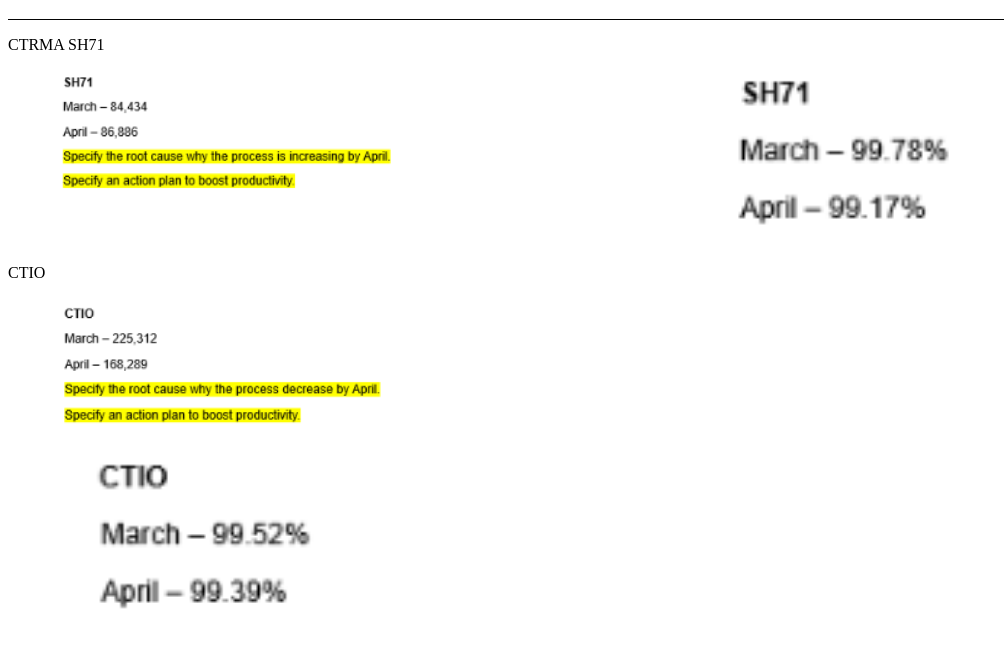
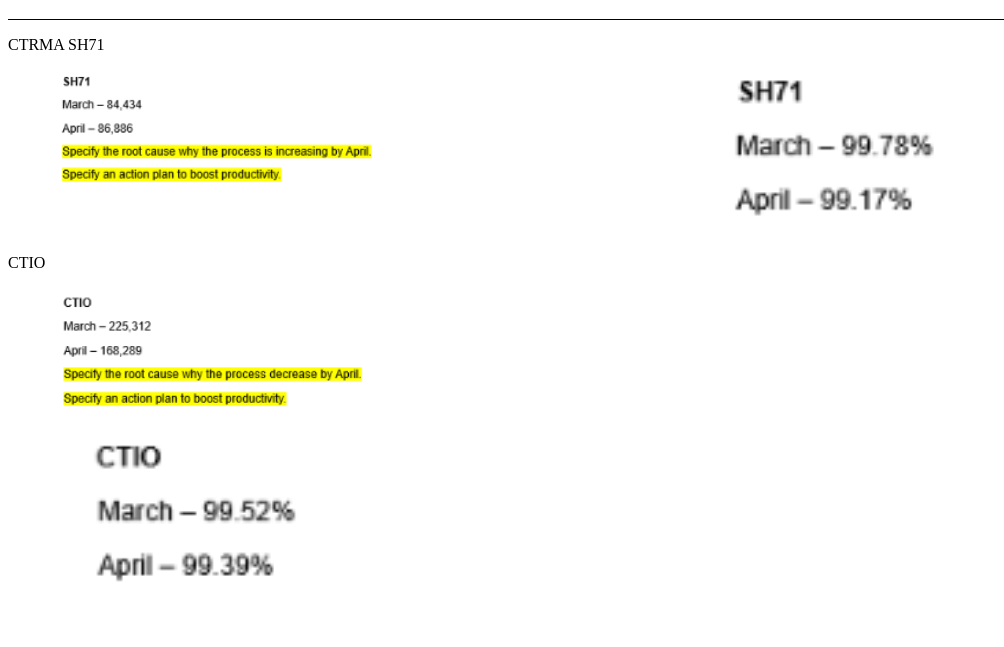
Before and after one commit to Hepburn17/Presentation, a plain HTML site: page index.html in a window 1280 px wide. Shown: the part 61-708 px from the top of the page, without its empty margins (0-1004 px from the left). Drawn offline with Linux system fonts and the light colour scheme.

Commit message:
Update index.html

```diff
--- a/index.html
+++ b/index.html
@@ -24,8 +24,8 @@
 }
 
 .img {
-    width: 360px;
-    height: 360;
+    width: 340px;
+    height: 340;
 }
 
 </style>
```
